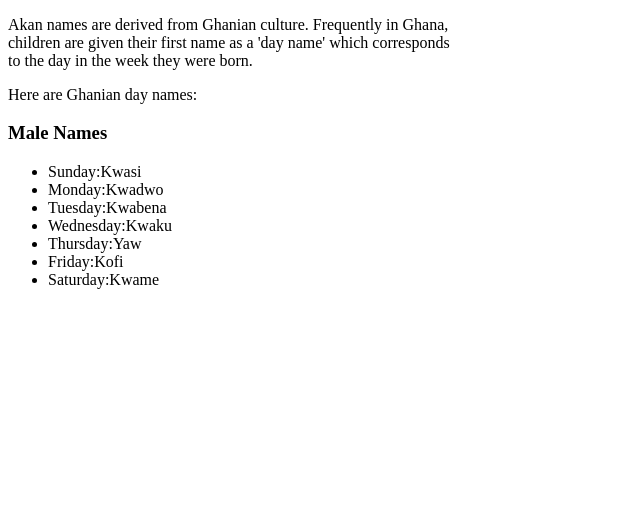
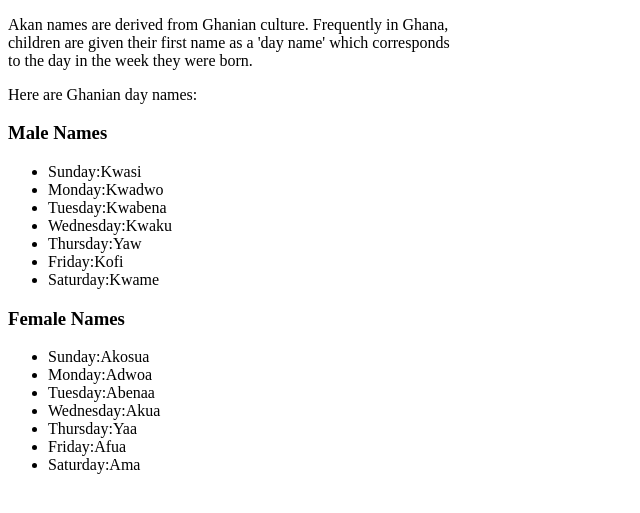
Before and after one commit to nancy88199488/Akan-Names, a plain HTML site: page index.html in a window 1280 px wide. Shown: the part 105-618 px from the top of the page, without its empty margins (0-640 px from the left). Drawn offline with Linux system fonts and the light colour scheme.

Commit message:
add the female name lists

```diff
--- a/index.html
+++ b/index.html
@@ -18,7 +18,7 @@
               <p>Here are Ghanian day names:</p>
               <div class="container">
                   <h3 class="row" id="text">Male Names</h3>
-                  <ul class="col-md-6 offset-md-3">
+                  <ul class="col-4">
                       <li>Sunday:Kwasi</li>
                       <li>Monday:Kwadwo</li>
                       <li>Tuesday:Kwabena</li>
@@ -26,9 +26,19 @@
                       <li>Thursday:Yaw</li>
                       <li>Friday:Kofi</li>
                       <li>Saturday:Kwame</li>
+                  </ul>
+                  <h3 class="row" id="text">Female Names</h3>
+                  <ul class="col-4">
+                     <li>Sunday:Akosua</li>
+                     <li>Monday:Adwoa</li>
+                     <li>Tuesday:Abenaa</li>
+                     <li>Wednesday:Akua</li>
+                     <li>Thursday:Yaa</li>
+                     <li>Friday:Afua</li>
+                     <li>Saturday:Ama</li>
+                  </ul>
+                </div>
 
-                  </ul>
-              </div>
 
 
 </body>
```
